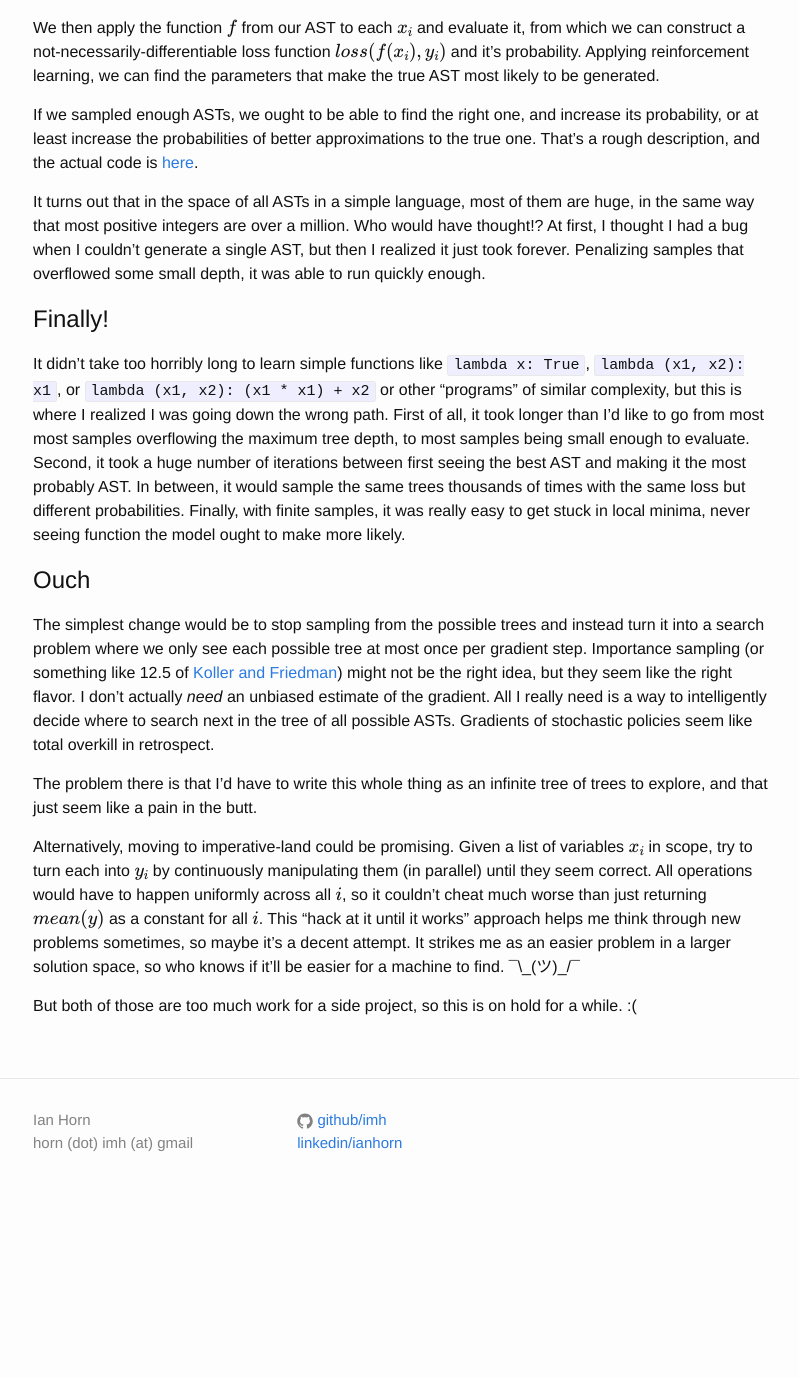
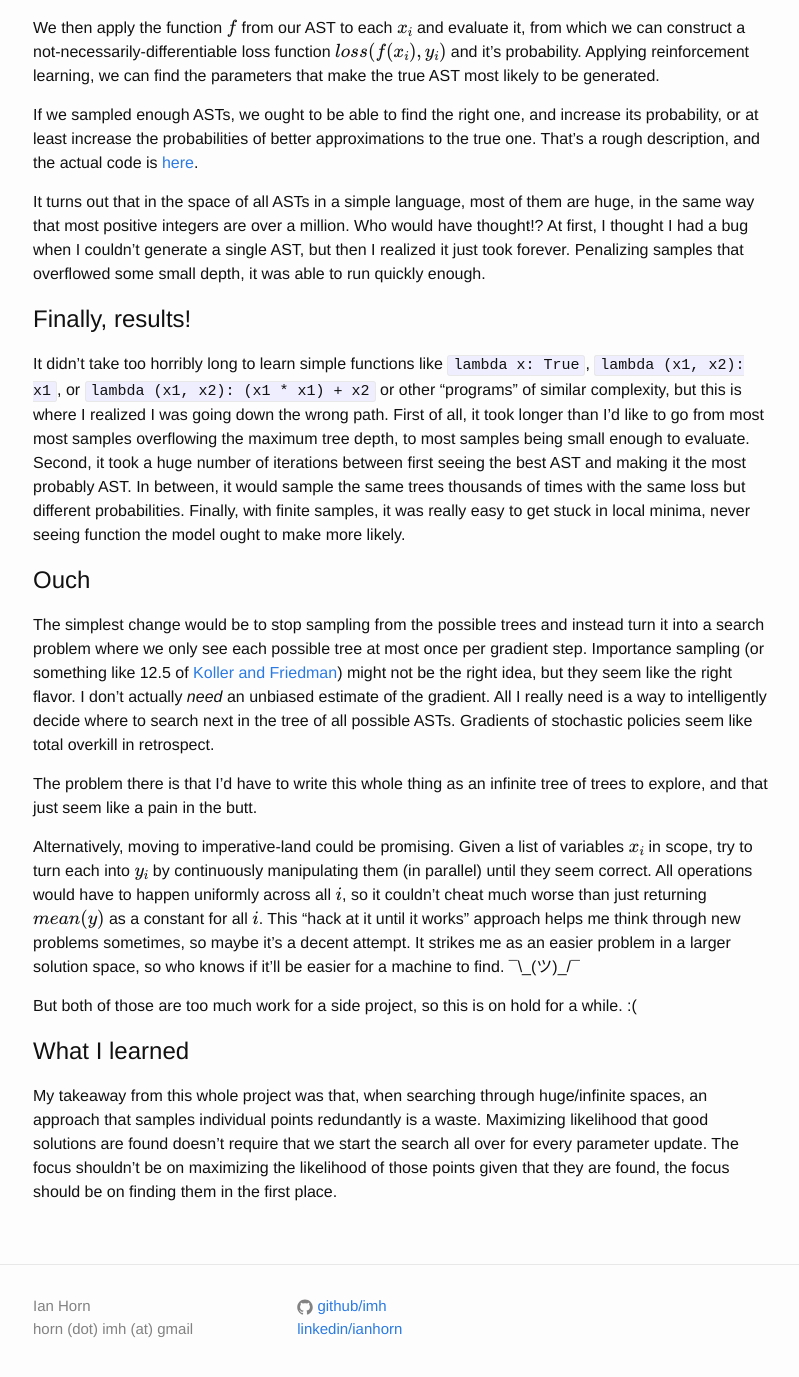
Before and after one commit to imh/imh.github.io, a Jekyll site: the page built from _posts/2016-11-22-teaching-programs-to-program-is-hard.md, in a window 1280 px wide and 1400 px high, scrolled down 1927 px. Shown: the top 1377 px of the window, without its empty margins (237-1036 px from the left). Built offline with Jekyll 4.4.1, drawn with Linux system fonts in a browser that asks for light colours; formulas are drawn with MathJax 3; before the commit the page ends 3141 px from its top, so only the background shows below that.

Commit message:
added takeaway on program induction recap

```diff
--- a/_posts/2016-11-22-teaching-programs-to-program-is-hard.md
+++ b/_posts/2016-11-22-teaching-programs-to-program-is-hard.md
@@ -89,7 +89,7 @@ Who would have thought!?
 At first, I thought I had a bug when I couldn't generate a single AST, but then I realized it just took forever.
 Penalizing samples that overflowed some small depth, it was able to run quickly enough.
 
-# Finally!
+# Finally, results!
 
 It didn't take too horribly long to learn simple functions like `lambda x: True`, `lambda (x1, x2): x1`, or `lambda (x1, x2): (x1 * x1) + x2` or other "programs" of similar complexity, but this is where I realized I was going down the wrong path.
 First of all, it took longer than I'd like to go from most most samples overflowing the maximum tree depth, to most samples being small enough to evaluate.
@@ -114,3 +114,9 @@ This "hack at it until it works" approach helps me think through new problems so
 It strikes me as an easier problem in a larger solution space, so who knows if it'll be easier for a machine to find. ¯\\\_(ツ)\_/¯
 
 But both of those are too much work for a side project, so this is on hold for a while. :(
+
+# What I learned
+
+My takeaway from this whole project was that, when searching through huge/infinite spaces, an approach that samples individual points redundantly is a waste.
+Maximizing likelihood that good solutions are found doesn't require that we start the search all over for every parameter update.
+The focus shouldn't be on maximizing the likelihood of those points given that they are found, the focus should be on finding them in the first place.
```
